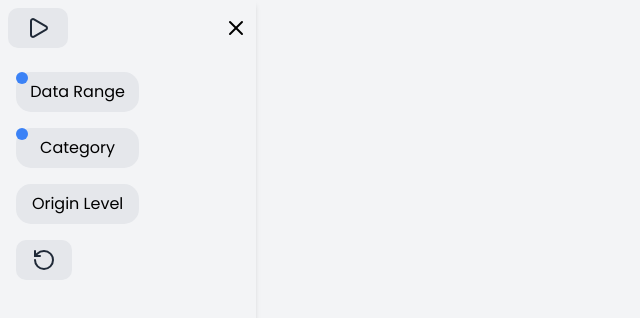
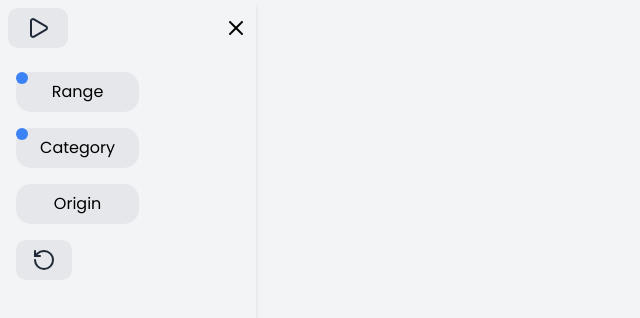
Before and after one commit to Chisomdev1/css_animation, a React (Vite) app: page / in a window 1280 px wide. Shown: the top 318 px of the page, without its empty margins (0-640 px from the left). Built offline with nearby package versions, Linux system fonts and the light colour scheme.

Commit message:
Add files via upload

```diff
--- a/src/App.jsx
+++ b/src/App.jsx
@@ -61,7 +61,7 @@ export default function App() {
                   }`}
                 onClick={() => toggleMenu("Dashboard")}
               >
-                Data Range
+                Range
               </div>
             </div>
             {activeMenu === "Dashboard" && (
@@ -147,7 +147,7 @@ export default function App() {
                   }`}
                 onClick={() => toggleMenu("Origin")}
               >
-                Origin Level
+                Origin
               </div>
             </div>
             {activeMenu === "Origin" && (
```
